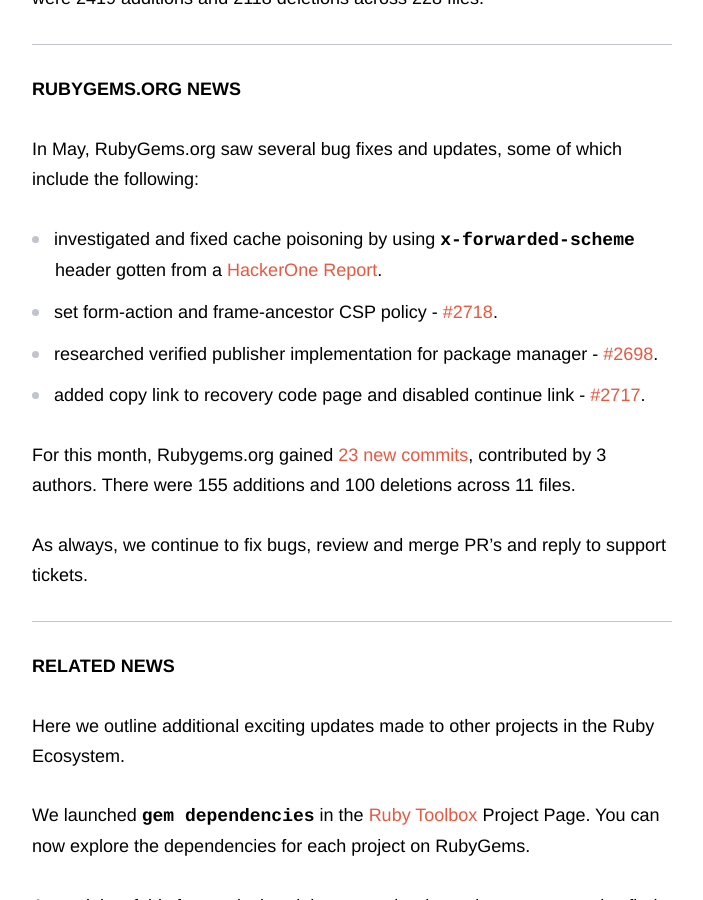
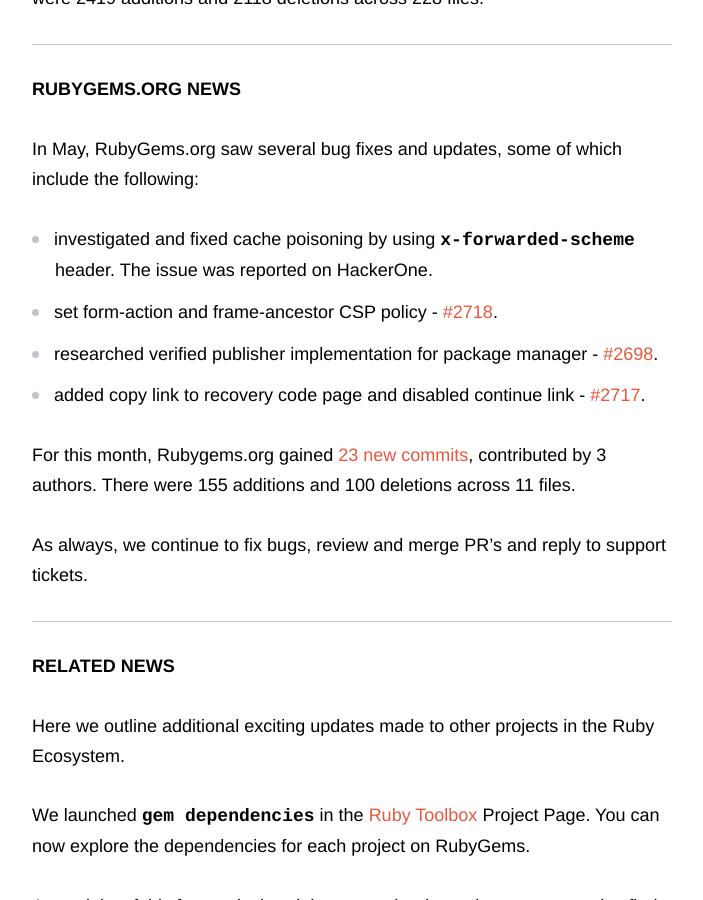
Before and after one commit to rubygems/rubygems.github.io, a Jekyll site: the page built from _posts/2021-06-09-may-rubygems-updates.md, in a window 1280 px wide and 900 px high, scrolled down 1289 px. Shown: the whole window, without its empty margins (438-1141 px from the left). Built offline with Jekyll 4.4.1, drawn with Linux system fonts in a browser that asks for light colours; comment, search, counter and statistics services are not loaded.

Commit message:
Update _posts/2021-06-09-may-rubygems-updates.md
Co-authored-by: Aditya Prakash <aditya.prakash132@gmail.com>

```diff
--- a/_posts/2021-06-09-may-rubygems-updates.md
+++ b/_posts/2021-06-09-may-rubygems-updates.md
@@ -25,7 +25,7 @@
 
 In May, RubyGems.org saw several bug fixes and updates, some of which include the following:
 
-- investigated and fixed cache poisoning by using `x-forwarded-scheme` header gotten from a [HackerOne Report](https://hackerone.com/bugs?subject=rubygems&report_id=1184815).
+- investigated and fixed cache poisoning by using `x-forwarded-scheme` header. The issue was reported on HackerOne.
 - set form-action and frame-ancestor CSP policy - [#2718](https://github.com/rubygems/rubygems.org/pull/2718).
 - researched verified publisher implementation for package manager - [#2698](https://github.com/rubygems/rubygems.org/pull/2698#issuecomment-846356370).
 - added copy link to recovery code page and disabled continue link - [#2717](https://github.com/rubygems/rubygems.org/pull/2717).
```
